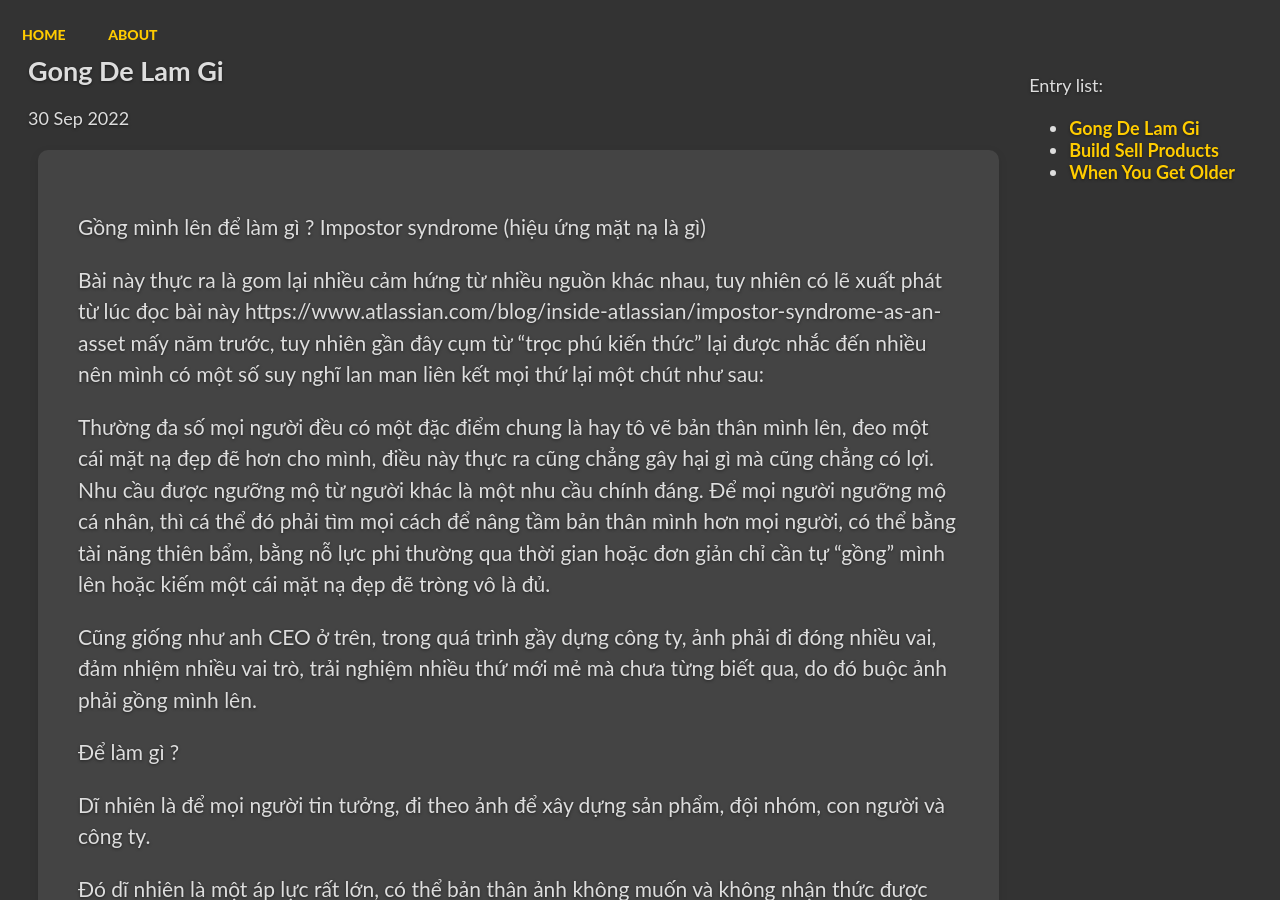
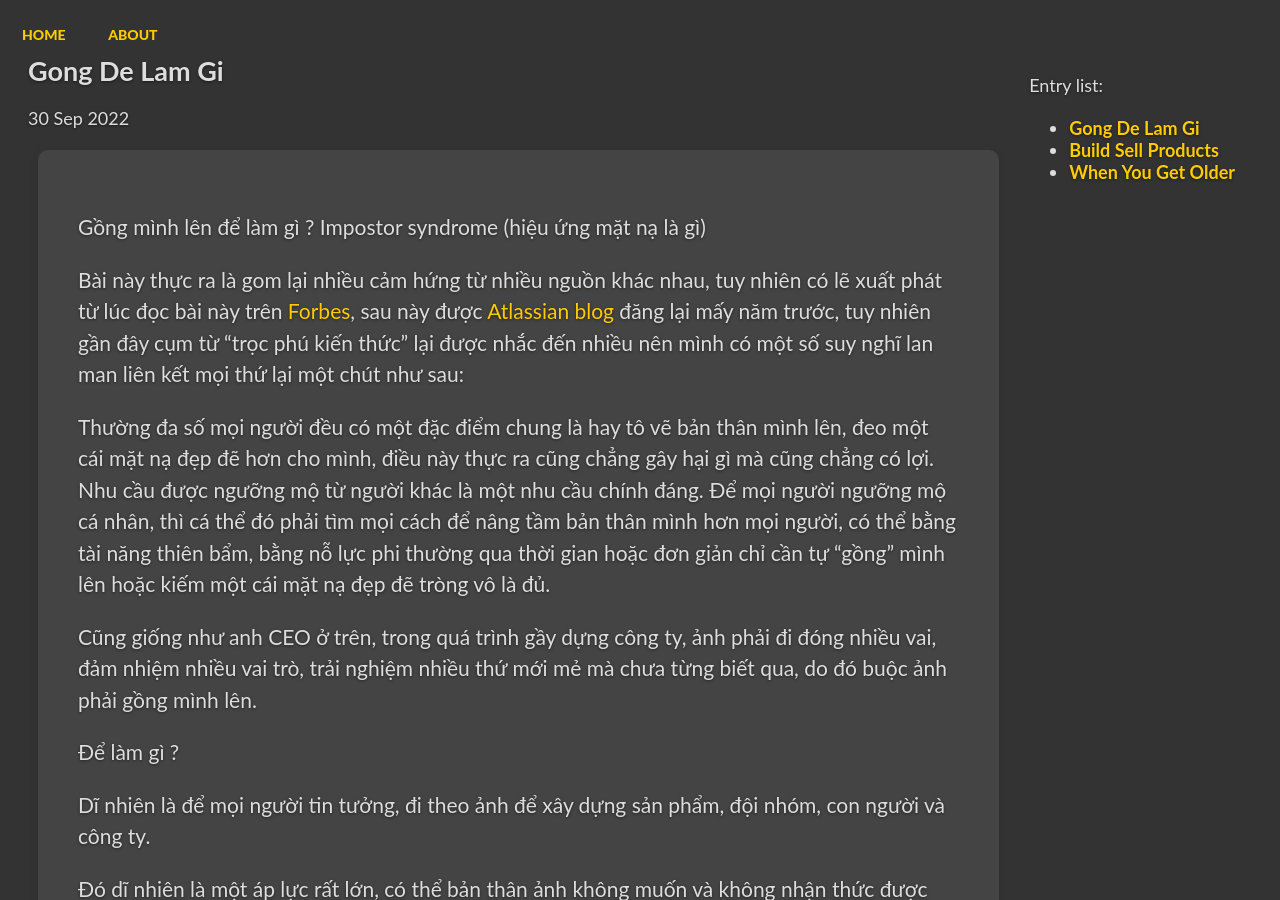
Before and after one commit to vdchuyen/chuyen-vn, a Jekyll site: the page built from _posts/2022-09-30-gong-de-lam-gi.md, in a window 1280 px wide and 900 px high. Built offline with Jekyll 4.4.1, drawn with Linux system fonts in a browser that asks for light colours; our own code applies the rules of GitHub Pages for plain Markdown files; Markdown is read by kramdown in place of the engine named in the settings.

Commit message:
Update 2022-09-30-gong-de-lam-gi.md

```diff
--- a/_posts/2022-09-30-gong-de-lam-gi.md
+++ b/_posts/2022-09-30-gong-de-lam-gi.md
@@ -1,6 +1,6 @@
 Gồng mình lên để làm gì ? Impostor syndrome (hiệu ứng mặt nạ là gì)
 
-Bài này thực ra là gom lại nhiều cảm hứng từ nhiều nguồn khác nhau, tuy nhiên có lẽ xuất phát từ lúc đọc bài này https://www.atlassian.com/blog/inside-atlassian/impostor-syndrome-as-an-asset mấy năm trước, tuy nhiên gần đây cụm từ "trọc phú kiến thức" lại được nhắc đến nhiều nên mình có một số suy nghĩ lan man liên kết mọi thứ lại một chút như sau:
+Bài này thực ra là gom lại nhiều cảm hứng từ nhiều nguồn khác nhau, tuy nhiên có lẽ xuất phát từ lúc đọc bài này trên [Forbes](https://www.forbes.com/sites/robertglazer/2018/06/29/the-imposter-syndrome-paradox-why-feeling-like-a-fraud-may-be-your-strongest-asset/), sau này được [Atlassian blog](https://www.atlassian.com/blog/inside-atlassian/impostor-syndrome-as-an-asset) đăng lại mấy năm trước, tuy nhiên gần đây cụm từ "trọc phú kiến thức" lại được nhắc đến nhiều nên mình có một số suy nghĩ lan man liên kết mọi thứ lại một chút như sau:
 
 Thường đa số mọi người đều có một đặc điểm chung là hay tô vẽ bản thân mình lên, đeo một cái mặt nạ đẹp đẽ hơn cho mình, điều này thực ra cũng chẳng gây hại gì mà cũng chẳng có lợi. Nhu cầu được ngưỡng mộ từ người khác là một nhu cầu chính đáng. Để mọi người ngưỡng mộ cá nhân, thì cá thể đó phải tìm mọi cách để nâng tầm bản thân mình hơn mọi người, có thể bằng tài năng thiên bẩm, bằng nỗ lực phi thường qua thời gian hoặc đơn giản chỉ cần tự "gồng" mình lên hoặc kiếm một cái mặt nạ đẹp đẽ tròng vô là đủ.
 
```
